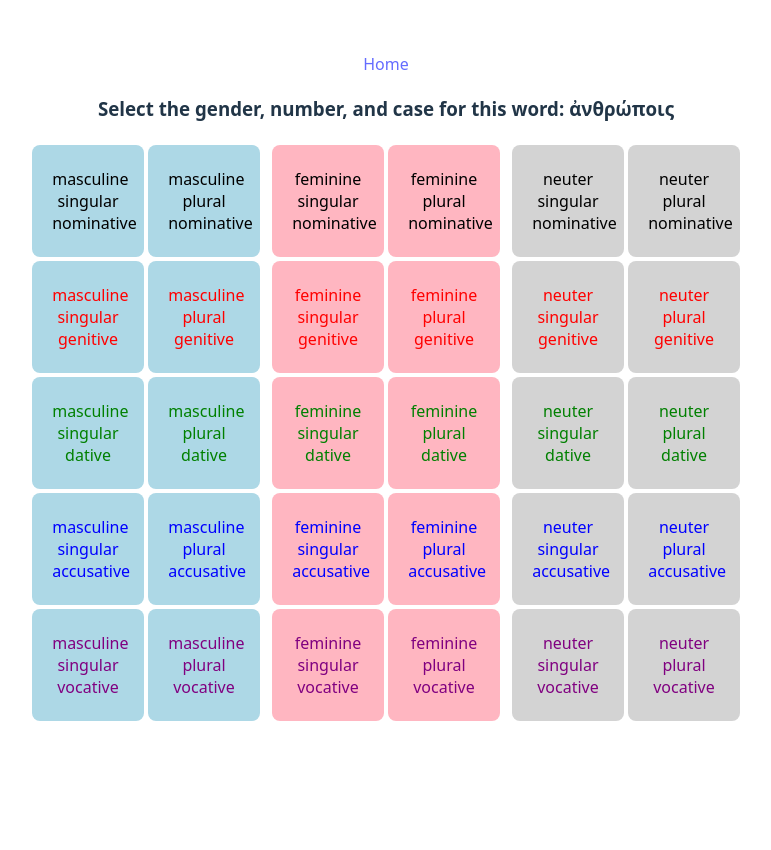
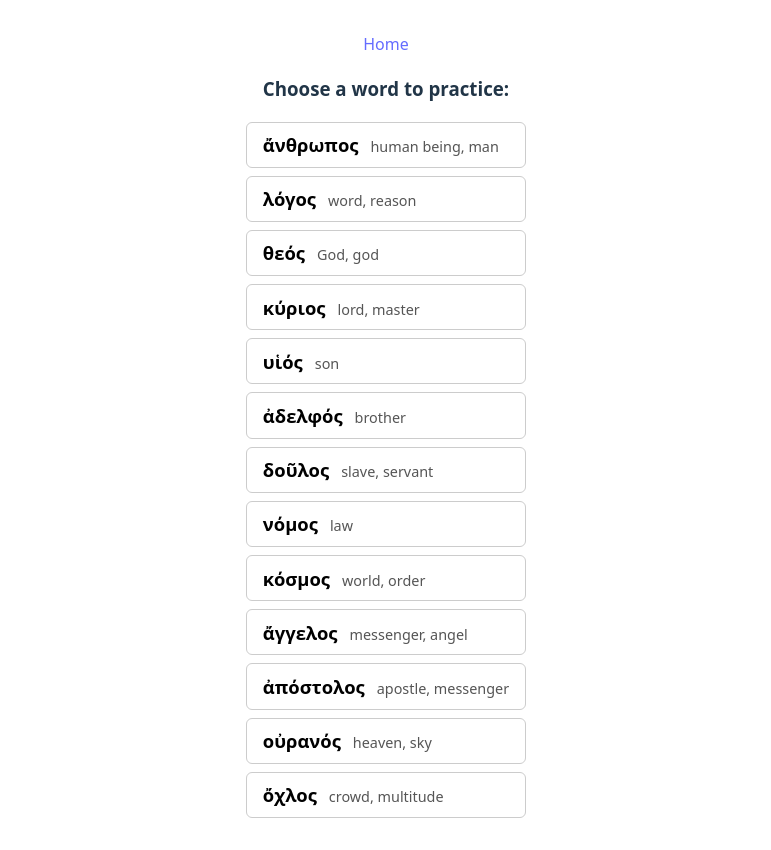
Before and after one commit to fhightower/koine-greek-games-vue, a Vue app: page /#/second-declension-flash-cards in a window 1280 px wide. Shown: the whole page, without its empty margins (254-1025 px from the left). Before the commit the page ends 800 px from the top, so only its background shows below. Built offline with nearby package versions, Linux system fonts and the light colour scheme.

Commit message:
Add option to select word for second declension flashcards

```diff
--- /dev/null
+++ b/src/data/secondDeclensionWords.ts
@@ -0,0 +1,258 @@
+import type { Question } from "../types/nominalForms";
+
+export type WordEntry = {
+  nominativeSingular: string;
+  meaning: string;
+  questions: Question[];
+};
+
+type Forms = {
+  nomSg: string;
+  genSg: string;
+  datSg: string;
+  accSg: string;
+  vocSg: string;
+  nomVocPl: string;
+  genPl: string;
+  datPl: string;
+  accPl: string;
+};
+
+function toQuestions(forms: Forms): Question[] {
+  return [
+    {
+      q: forms.nomSg,
+      a: { genders: ["masculine"], number: "singular", cases: ["nominative"] },
+    },
+    {
+      q: forms.genSg,
+      a: { genders: ["masculine"], number: "singular", cases: ["genitive"] },
+    },
+    {
+      q: forms.datSg,
+      a: { genders: ["masculine"], number: "singular", cases: ["dative"] },
+    },
+    {
+      q: forms.accSg,
+      a: { genders: ["masculine"], number: "singular", cases: ["accusative"] },
+    },
+    {
+      q: forms.vocSg,
+      a: { genders: ["masculine"], number: "singular", cases: ["vocative"] },
+    },
+    {
+      q: forms.nomVocPl,
+      a: { genders: ["masculine"], number: "plural", cases: ["nominative", "vocative"] },
+    },
+    {
+      q: forms.genPl,
+      a: { genders: ["masculine"], number: "plural", cases: ["genitive"] },
+    },
+    {
+      q: forms.datPl,
+      a: { genders: ["masculine"], number: "plural", cases: ["dative"] },
+    },
+    {
+      q: forms.accPl,
+      a: { genders: ["masculine"], number: "plural", cases: ["accusative"] },
+    },
+  ];
+}
+
+export const secondDeclensionWords: WordEntry[] = [
+  {
+    nominativeSingular: "ἄνθρωπος",
+    meaning: "human being, man",
+    questions: toQuestions({
+      nomSg: "ἄνθρωπος",
+      genSg: "ἀνθρώπου",
+      datSg: "ἀνθρώπῳ",
+      accSg: "ἄνθρωπον",
+      vocSg: "ἄνθρωπε",
+      nomVocPl: "ἄνθρωποι",
+      genPl: "ἀνθρώπων",
+      datPl: "ἀνθρώποις",
+      accPl: "ἀνθρώπους",
+    }),
+  },
+  {
+    nominativeSingular: "λόγος",
+    meaning: "word, reason",
+    questions: toQuestions({
+      nomSg: "λόγος",
+      genSg: "λόγου",
+      datSg: "λόγῳ",
+      accSg: "λόγον",
+      vocSg: "λόγε",
+      nomVocPl: "λόγοι",
+      genPl: "λόγων",
+      datPl: "λόγοις",
+      accPl: "λόγους",
+    }),
+  },
+  {
+    nominativeSingular: "θεός",
+    meaning: "God, god",
+    questions: toQuestions({
+      nomSg: "θεός",
+      genSg: "θεοῦ",
+      datSg: "θεῷ",
+      accSg: "θεόν",
+      vocSg: "θεέ",
+      nomVocPl: "θεοί",
+      genPl: "θεῶν",
+      datPl: "θεοῖς",
+      accPl: "θεούς",
+    }),
+  },
+  {
+    nominativeSingular: "κύριος",
+    meaning: "lord, master",
+    questions: toQuestions({
+      nomSg: "κύριος",
+      genSg: "κυρίου",
+      datSg: "κυρίῳ",
+      accSg: "κύριον",
+      vocSg: "κύριε",
+      nomVocPl: "κύριοι",
+      genPl: "κυρίων",
+      datPl: "κυρίοις",
+      accPl: "κυρίους",
+    }),
+  },
+  {
+    nominativeSingular: "υἱός",
+    meaning: "son",
+    questions: toQuestions({
+      nomSg: "υἱός",
+      genSg: "υἱοῦ",
+      datSg: "υἱῷ",
+      accSg: "υἱόν",
+      vocSg: "υἱέ",
+      nomVocPl: "υἱοί",
+      genPl: "υἱῶν",
+      datPl: "υἱοῖς",
+      accPl: "υἱούς",
+    }),
+  },
+  {
+    nominativeSingular: "ἀδελφός",
+    meaning: "brother",
+    questions: toQuestions({
+      nomSg: "ἀδελφός",
+      genSg: "ἀδελφοῦ",
+      datSg: "ἀδελφῷ",
+      accSg: "ἀδελφόν",
+      vocSg: "ἀδελφέ",
+      nomVocPl: "ἀδελφοί",
+      genPl: "ἀδελφῶν",
+      datPl: "ἀδελφοῖς",
+      accPl: "ἀδελφούς",
+    }),
+  },
+  {
+    nominativeSingular: "δοῦλος",
+    meaning: "slave, servant",
+    questions: toQuestions({
+      nomSg: "δοῦλος",
+      genSg: "δούλου",
+      datSg: "δούλῳ",
+      accSg: "δοῦλον",
+      vocSg: "δοῦλε",
+      nomVocPl: "δοῦλοι",
+      genPl: "δούλων",
+      datPl: "δούλοις",
+      accPl: "δούλους",
+    }),
+  },
+  {
+    nominativeSingular: "νόμος",
+    meaning: "law",
+    questions: toQuestions({
+      nomSg: "νόμος",
+      genSg: "νόμου",
+      datSg: "νόμῳ",
+      accSg: "νόμον",
+      vocSg: "νόμε",
+      nomVocPl: "νόμοι",
+      genPl: "νόμων",
+      datPl: "νόμοις",
+      accPl: "νόμους",
+    }),
+  },
+  {
+    nominativeSingular: "κόσμος",
+    meaning: "world, order",
+    questions: toQuestions({
+      nomSg: "κόσμος",
+      genSg: "κόσμου",
+      datSg: "κόσμῳ",
+      accSg: "κόσμον",
+      vocSg: "κόσμε",
+      nomVocPl: "κόσμοι",
+      genPl: "κόσμων",
+      datPl: "κόσμοις",
+      accPl: "κόσμους",
+    }),
+  },
+  {
+    nominativeSingular: "ἄγγελος",
+    meaning: "messenger, angel",
+    questions: toQuestions({
+      nomSg: "ἄγγελος",
+      genSg: "ἀγγέλου",
+      datSg: "ἀγγέλῳ",
+      accSg: "ἄγγελον",
+      vocSg: "ἄγγελε",
+      nomVocPl: "ἄγγελοι",
+      genPl: "ἀγγέλων",
+      datPl: "ἀγγέλοις",
+      accPl: "ἀγγέλους",
+    }),
+  },
+  {
+    nominativeSingular: "ἀπόστολος",
+    meaning: "apostle, messenger",
+    questions: toQuestions({
+      nomSg: "ἀπόστολος",
+      genSg: "ἀποστόλου",
+      datSg: "ἀποστόλῳ",
+      accSg: "ἀπόστολον",
+      vocSg: "ἀπόστολε",
+      nomVocPl: "ἀπόστολοι",
+      genPl: "ἀποστόλων",
+      datPl: "ἀποστόλοις",
+      accPl: "ἀποστόλους",
+    }),
+  },
+  {
+    nominativeSingular: "οὐρανός",
+    meaning: "heaven, sky",
+    questions: toQuestions({
+      nomSg: "οὐρανός",
+      genSg: "οὐρανοῦ",
+      datSg: "οὐρανῷ",
+      accSg: "οὐρανόν",
+      vocSg: "οὐρανέ",
+      nomVocPl: "οὐρανοί",
+      genPl: "οὐρανῶν",
+      datPl: "οὐρανοῖς",
+      accPl: "οὐρανούς",
+    }),
+  },
+  {
+    nominativeSingular: "ὄχλος",
+    meaning: "crowd, multitude",
+    questions: toQuestions({
+      nomSg: "ὄχλος",
+      genSg: "ὄχλου",
+      datSg: "ὄχλῳ",
+      accSg: "ὄχλον",
+      vocSg: "ὄχλε",
+      nomVocPl: "ὄχλοι",
+      genPl: "ὄχλων",
+      datPl: "ὄχλοις",
+      accPl: "ὄχλους",
+    }),
+  },
+];
--- a/src/views/SecondDeclensionFlashCards.vue
+++ b/src/views/SecondDeclensionFlashCards.vue
@@ -5,6 +5,7 @@ import AnswerFooter from "../components/AnswerFooter.vue";
 import type { Answer, Combination, MissedAnswer, Question } from "../types/nominalForms";
 import { getRandomInt } from "../utils/random";
 import { recordQuestionOutcome } from "../utils/performanceStats";
+import { secondDeclensionWords, type WordEntry } from "../data/secondDeclensionWords";
 
 const message = ref("");
 const correctAnswer = ref<Answer | null>(null);
@@ -13,81 +14,30 @@ const selectedAnswers = ref<Set<string>>(new Set());
 const missedAnswers = ref<MissedAnswer[]>([]);
 const gameId = "second-declension-flash-cards";
 
-const questions = ref<Question[]>([
-  {
-    q: "ἄνθρωπος",
-    a: {
-      genders: ["masculine"],
-      number: "singular",
-      cases: ["nominative"],
-    },
-  },
-  {
-    q: "ἀνθρώπου",
-    a: {
-      genders: ["masculine"],
-      number: "singular",
-      cases: ["genitive"],
-    },
-  },
-  {
-    q: "ἀνθρώπῳ",
-    a: {
-      genders: ["masculine"],
-      number: "singular",
-      cases: ["dative"],
-    },
-  },
-  {
-    q: "ἄνθρωπον",
-    a: {
-      genders: ["masculine"],
-      number: "singular",
-      cases: ["accusative"],
-    },
-  },
-  {
-    q: "ἄνθρωπε",
-    a: {
-      genders: ["masculine"],
-      number: "singular",
-      cases: ["vocative"],
-    },
-  },
-  {
-    q: "ἄνθρωποι",
-    a: {
-      genders: ["masculine"],
-      number: "plural",
-      cases: ["nominative", "vocative"],
-    },
-  },
-  {
-    q: "ἀνθρώπων",
-    a: {
-      genders: ["masculine"],
-      number: "plural",
-      cases: ["genitive"],
-    },
-  },
-  {
-    q: "ἀνθρώποις",
-    a: {
-      genders: ["masculine"],
-      number: "plural",
-      cases: ["dative"],
-    },
-  },
-  {
-    q: "ἀνθρώπους",
-    a: {
-      genders: ["masculine"],
-      number: "plural",
-      cases: ["accusative"],
-    },
-  },
-]);
-const currentQuestionIndex = ref(getRandomInt(questions.value.length));
+const selectedWord = ref<WordEntry | null>(null);
+const questions = ref<Question[]>([]);
+const currentQuestionIndex = ref(0);
+
+function selectWord(word: WordEntry) {
+  selectedWord.value = word;
+  questions.value = word.questions;
+  currentQuestionIndex.value = getRandomInt(questions.value.length);
+  message.value = "";
+  correctAnswer.value = null;
+  hadMiss.value = false;
+  selectedAnswers.value = new Set();
+  missedAnswers.value = [];
+}
+
+function changeWord() {
+  selectedWord.value = null;
+  questions.value = [];
+  message.value = "";
+  correctAnswer.value = null;
+  hadMiss.value = false;
+  selectedAnswers.value = new Set();
+  missedAnswers.value = [];
+}
 
 function getQuestion() {
   return getCurrentQuestionOrThrow().q;
@@ -173,10 +123,27 @@ function checkAnswer(gender: string, number: string, case_: string) {
 </script>
 
 <template>
+  <div v-if="!selectedWord" class="word-picker">
+    <h3>Choose a word to practice:</h3>
+    <ul class="word-list">
+      <li v-for="word in secondDeclensionWords" :key="word.nominativeSingular">
+        <button class="word-btn" @click="selectWord(word)">
+          <span class="greek">{{ word.nominativeSingular }}</span>
+          <span class="meaning">{{ word.meaning }}</span>
+        </button>
+      </li>
+    </ul>
+  </div>
+
+  <template v-else>
     <h3>
       Select the gender, number, and case for this word:
       <b>{{ getQuestion() }}</b>
     </h3>
+    <div class="word-label">
+      Practicing: <b>{{ selectedWord.nominativeSingular }}</b> ({{ selectedWord.meaning }})
+      <button class="change-btn" @click="changeWord">Change word</button>
+    </div>
 
     <GenderNumberCaseGrid
       :selectedAnswers="selectedAnswers"
@@ -192,5 +159,69 @@ function checkAnswer(gender: string, number: string, case_: string) {
       @nextQuestion="nextQuestion"
     />
   </template>
+</template>
 
-<style scoped></style>
+<style scoped>
+.word-picker {
+  max-width: 480px;
+}
+
+.word-list {
+  list-style: none;
+  padding: 0;
+  margin: 0;
+  display: flex;
+  flex-direction: column;
+  gap: 0.5rem;
+}
+
+.word-btn {
+  width: 100%;
+  display: flex;
+  align-items: baseline;
+  gap: 0.75rem;
+  padding: 0.6rem 1rem;
+  background: none;
+  border: 1px solid #ccc;
+  border-radius: 6px;
+  cursor: pointer;
+  text-align: left;
+  font-size: 1rem;
+}
+
+.word-btn:hover {
+  background-color: #f0f0f0;
+}
+
+.greek {
+  font-size: 1.15rem;
+  font-weight: bold;
+}
+
+.meaning {
+  color: #555;
+  font-size: 0.9rem;
+}
+
+.word-label {
+  display: flex;
+  align-items: center;
+  gap: 0.75rem;
+  margin-bottom: 1rem;
+  font-size: 0.9rem;
+  color: #444;
+}
+
+.change-btn {
+  padding: 0.2rem 0.6rem;
+  font-size: 0.85rem;
+  background: none;
+  border: 1px solid #aaa;
+  border-radius: 4px;
+  cursor: pointer;
+}
+
+.change-btn:hover {
+  background-color: #f0f0f0;
+}
+</style>
```
Lines whose indentation alone changed are shown as unchanged.
